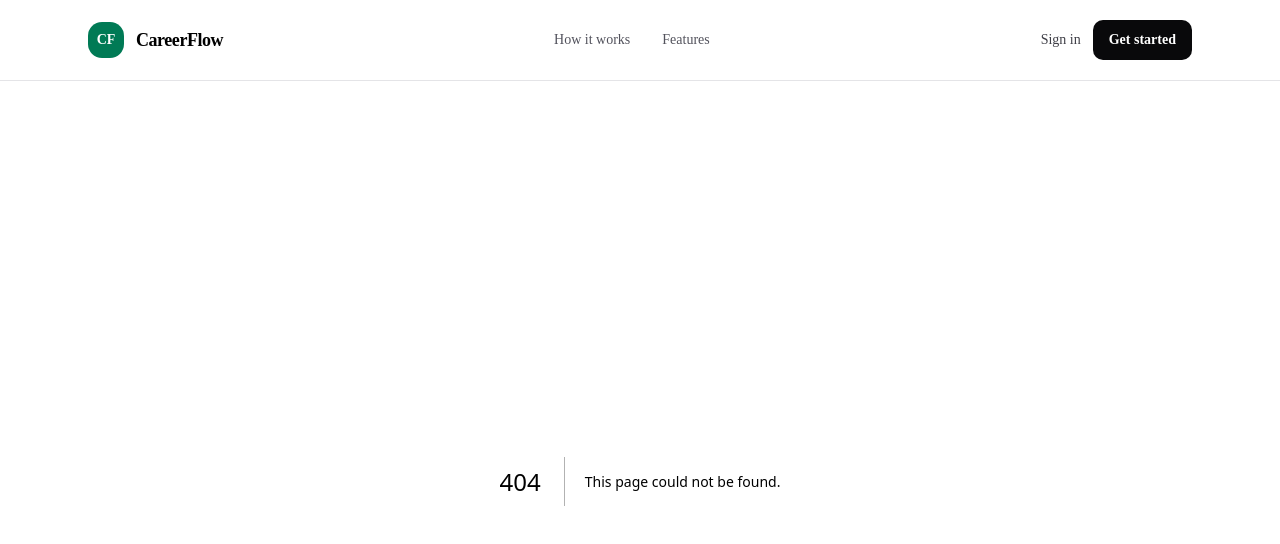
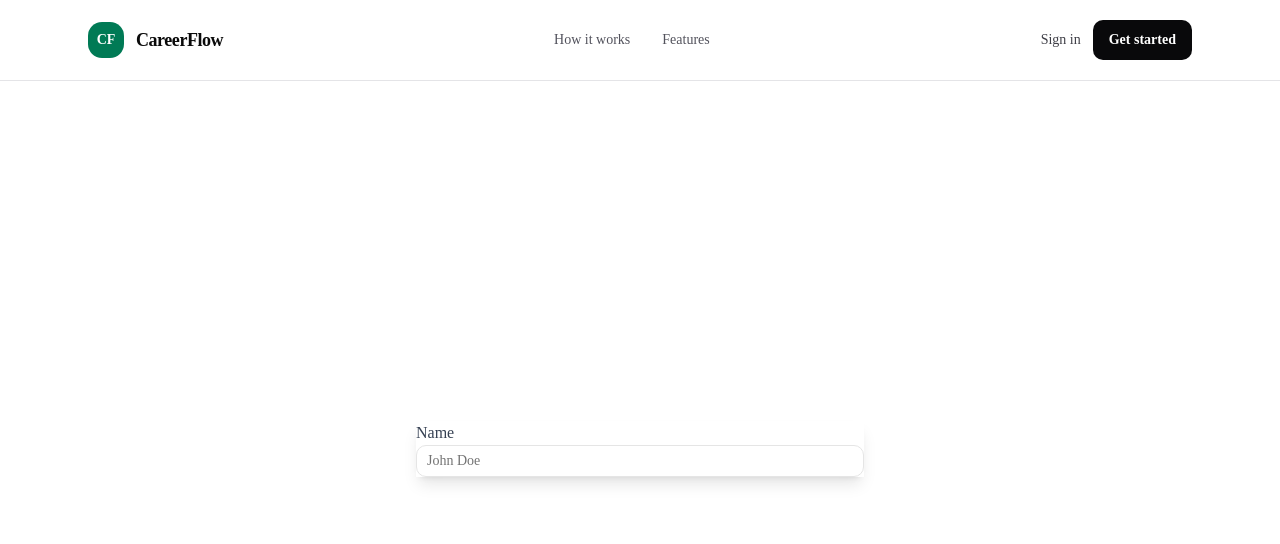
Before and after one commit to EzeoyeGoodluck/careerFlow, a Next.js app: page /sign-in in a window 1280 px wide. Before the commit this address had no page. Shown: the top 544 px of the page. Built offline with nearby package versions, Linux system fonts and the light colour scheme.

Commit message:
Create Sign-in and sign-up page and input component

```diff
--- /dev/null
+++ b/src/app/sign-in/page.tsx
@@ -0,0 +1,30 @@
+"use client";
+
+import { Input } from "@/components/ui/input";
+import { useState } from "react";
+
+export default function SignUp() {
+  const [name, setName] = useState("");
+  const [email, setEmail] = useState("");
+  return (
+    <div className="flex min-h-[calc(100vh-4rem)] items-center justify-center bg-white p-4">
+      <div className="w-full max-w-md border-gray-200 shadow-lg">
+        <form className="text-gray-600">
+          <div className="space-y-2">
+            <label htmlFor="name" className="text-gray-700">
+              Name
+            </label>
+            <Input
+              id="name"
+              type="text"
+              placeholder="John Doe"
+              value={name}
+              onChange={(e) => setName(e.target.value)}
+              required
+            />
+          </div>
+        </form>
+      </div>
+    </div>
+  );
+}
--- /dev/null
+++ b/src/app/sign-up/page.tsx
@@ -0,0 +1,5 @@
+
+
+export default function signIn () {
+
+}
--- a/src/components/ui/image-tabs.tsx
+++ b/src/components/ui/image-tabs.tsx
@@ -1,12 +1,13 @@
 "use client";
 
 import { Button } from "@/components/ui/button";
+import Image from "next/image";
 import { useState } from "react";
 
 export default function ImageTabs() {
   const [activeTab, setActiveTab] = useState("organize");
   return (
-    <section className="border-t bg-white py-16">
+    <section className="border-t bg-white py-16 " id="#how-it-works">
       <div className="container mx-auto px-4">
         <div className="mx-auto max-w-6xl">
           <div className="mb-8 flex justify-center gap-2">
@@ -43,7 +44,32 @@ export default function ImageTabs() {
             </Button>
           </div>
 
-          <div className="relative mx-auto max-w-5xl overflow-hidden rounded-lg border border-gray-200 shadow-xl"></div>
+          <div className="relative mx-auto max-w-5xl overflow-hidden rounded-lg border border-gray-200 shadow-xl">
+            {activeTab === "organize" && (
+              <Image
+                src="/hero-images/hero1.png"
+                alt="Organize Applications"
+                width={1200}
+                height={800}
+              />
+            )}
+            {activeTab === "hired" && (
+              <Image
+                src="/hero-images/hero2.png"
+                alt="Get Hired"
+                width={1200}
+                height={800}
+              />
+            )}
+            {activeTab === "boards" && (
+              <Image
+                src="/hero-images/hero3.png"
+                alt="Manage Boards"
+                width={1200}
+                height={800}
+              />
+            )}
+          </div>
         </div>
       </div>
     </section>
--- /dev/null
+++ b/src/components/ui/input.tsx
@@ -0,0 +1,19 @@
+import * as React from "react"
+
+import { cn } from "@/lib/utils"
+
+function Input({ className, type, ...props }: React.ComponentProps<"input">) {
+  return (
+    <input
+      type={type}
+      data-slot="input"
+      className={cn(
+        "h-8 w-full min-w-0 rounded-lg border border-input bg-transparent px-2.5 py-1 text-base transition-colors outline-none file:inline-flex file:h-6 file:border-0 file:bg-transparent file:text-sm file:font-medium file:text-foreground placeholder:text-muted-foreground focus-visible:border-ring focus-visible:ring-3 focus-visible:ring-ring/50 disabled:pointer-events-none disabled:cursor-not-allowed disabled:bg-input/50 disabled:opacity-50 aria-invalid:border-destructive aria-invalid:ring-3 aria-invalid:ring-destructive/20 md:text-sm dark:bg-input/30 dark:disabled:bg-input/80 dark:aria-invalid:border-destructive/50 dark:aria-invalid:ring-destructive/40",
+        className
+      )}
+      {...props}
+    />
+  )
+}
+
+export { Input }
```
